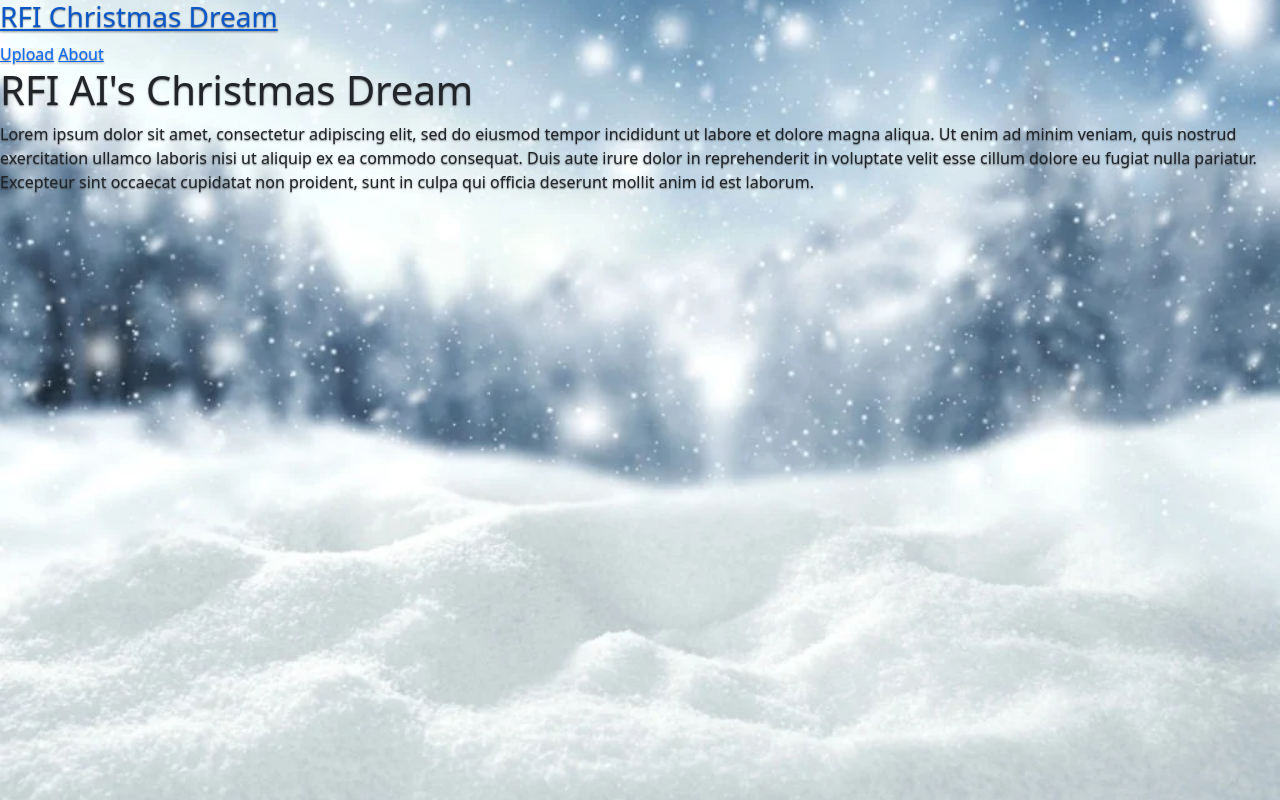
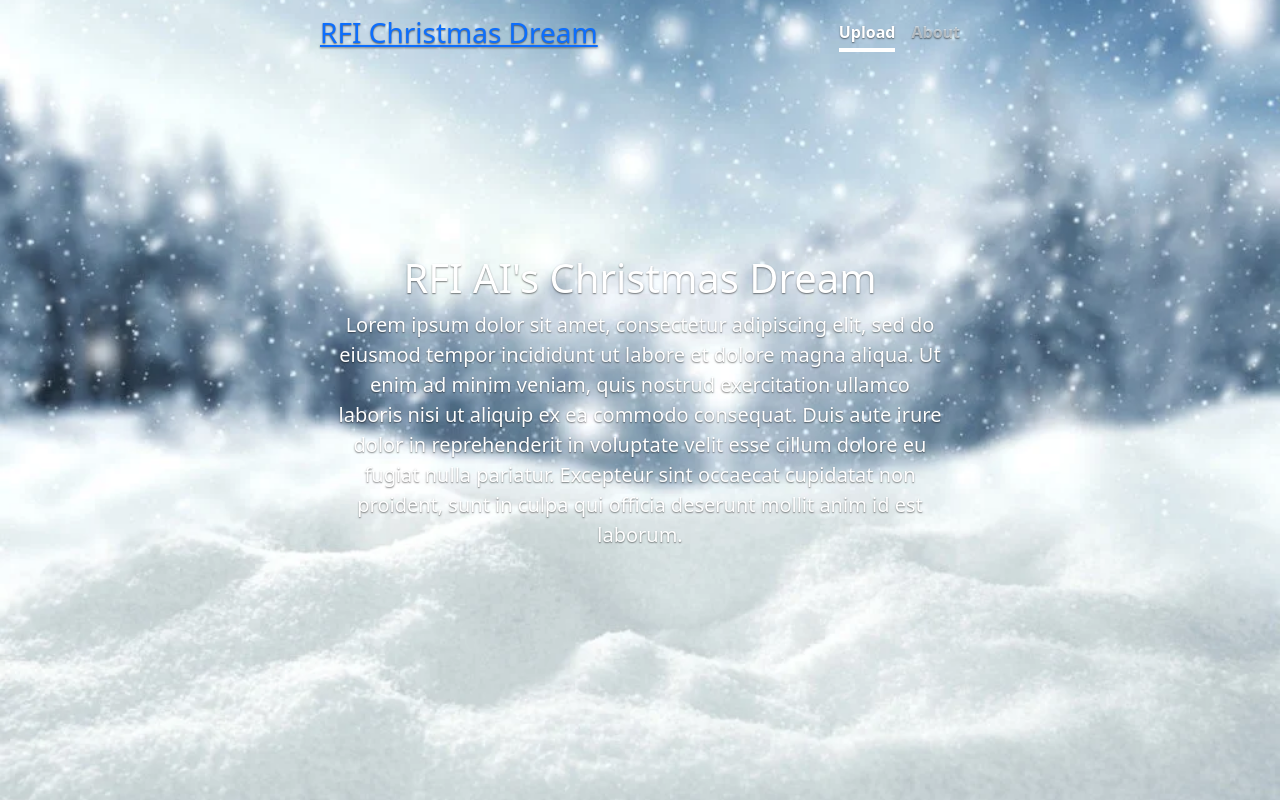
Before and after one commit to rosalindfranklininstitute/deepdreamchristmas, a Flask app: page /about in a window 1280 px wide. Run offline with Flask 2, Linux system fonts and the light colour scheme.

Commit message:
Fix styling

```diff
--- a/templates/about.html
+++ b/templates/about.html
@@ -12,25 +12,25 @@
 </head>
 <body>
     <div id="root" class="fill bg-dark">
-        <div className="fill">
-            <div className="d-flex h-100 text-center text-white">
-                <div id="root-ui" className="cover-container d-flex w-100 h-100 p-3 mx-auto flex-column">
-                    <header className="mb-auto">
+        <div class="fill">
+            <div class="d-flex h-100 text-center text-white">
+                <div id="root-ui" class="cover-container d-flex w-100 h-100 p-3 mx-auto flex-column">
+                    <header class="mb-auto">
                         <div>
-                            <h3 className="float-md-start mb-0"><a href="/">RFI Christmas Dream</a></h3>
-                            <nav className="nav nav-masthead justify-content-center float-md-end">
-                                <a className="nav-link active" aria-current="page" href="#">Upload</a>
-                                <a className="nav-link" href="/about">About</a>
+                            <h3 class="float-md-start mb-0"><a href="/">RFI Christmas Dream</a></h3>
+                            <nav class="nav nav-masthead justify-content-center float-md-end">
+                                <a class="nav-link active" aria-current="page" href="#">Upload</a>
+                                <a class="nav-link" href="/about">About</a>
                             </nav>
                         </div>
                     </header>
-                    <main className="px-3">
+                    <main class="px-3">
                         <h1>RFI AI's Christmas Dream</h1>
-                        <p className="lead">
+                        <p class="lead">
                             Lorem ipsum dolor sit amet, consectetur adipiscing elit, sed do eiusmod tempor incididunt ut labore et dolore magna aliqua. Ut enim ad minim veniam, quis nostrud exercitation ullamco laboris nisi ut aliquip ex ea commodo consequat. Duis aute irure dolor in reprehenderit in voluptate velit esse cillum dolore eu fugiat nulla pariatur. Excepteur sint occaecat cupidatat non proident, sunt in culpa qui officia deserunt mollit anim id est laborum.
                         </p>
                     </main>
-                    <footer className="mt-auto text-white-50">
+                    <footer class="mt-auto text-white-50">
                         <p></p>
                     </footer>
                 </div>
```
